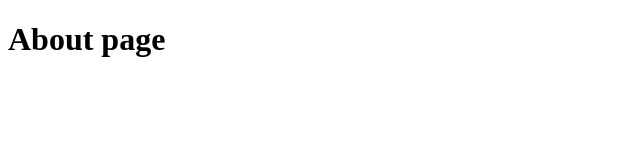
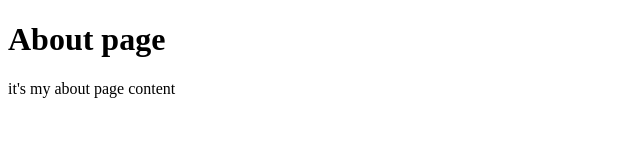
Before and after one commit to SubaSelvam4/demo, a plain HTML site: page about.html in a window 1280 px wide. Shown: the whole page, without its empty margins (0-640 px from the left). Drawn offline with Linux system fonts and the light colour scheme.

Commit message:
about page add p tag

```diff
--- a/about.html
+++ b/about.html
@@ -7,5 +7,6 @@
 </head>
 <body>
     <h1>About page</h1>
+    <p>it's my about page content</p>
 </body>
 </html>
```
